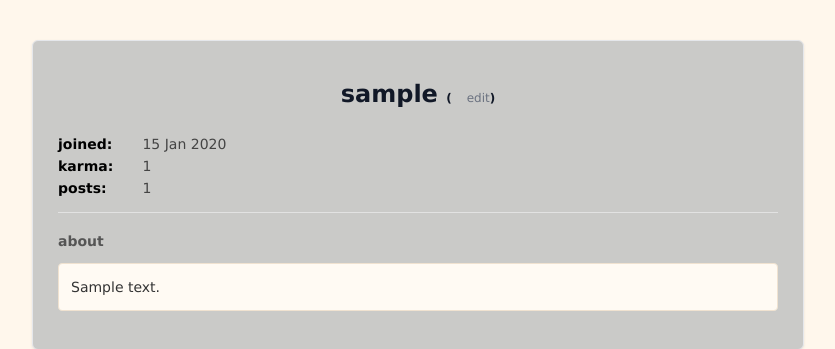
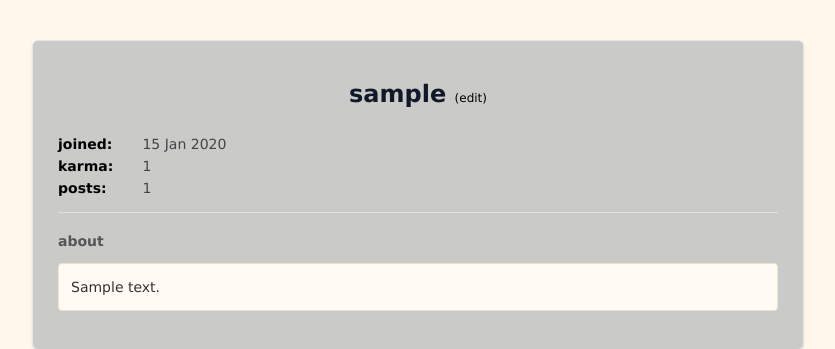
Before and after one commit to younus3443/Hacker_News_clone, a Django app: a page that uses Hackernews/core/templates/profile.html in a window 1280 px wide. Shown: the part 46-395 px from the top of the page, without its empty margins (222-1057 px from the left). Run offline with Django 5.2, Linux system fonts and the light colour scheme; a user stored in the database is signed in; tables that the repository leaves empty hold one stand-in row (values such as "Sample post").

Commit message:
Refactor edit profile link in profile template

```diff
--- a/Hackernews/core/templates/profile.html
+++ b/Hackernews/core/templates/profile.html
@@ -12,8 +12,8 @@
   <h2 class="username">
     {{ profile_user.username }}
     {% if user == profile_user %}
-        <small style="font-size:12px;">
-        (<a href="{% url 'edit_profile' %}">edit</a>)
+        <small class="edit-link">
+          <a href="{% url 'edit_profile' %}">(edit)</a>
         </small>
     {% endif %}
   </h2>
```
